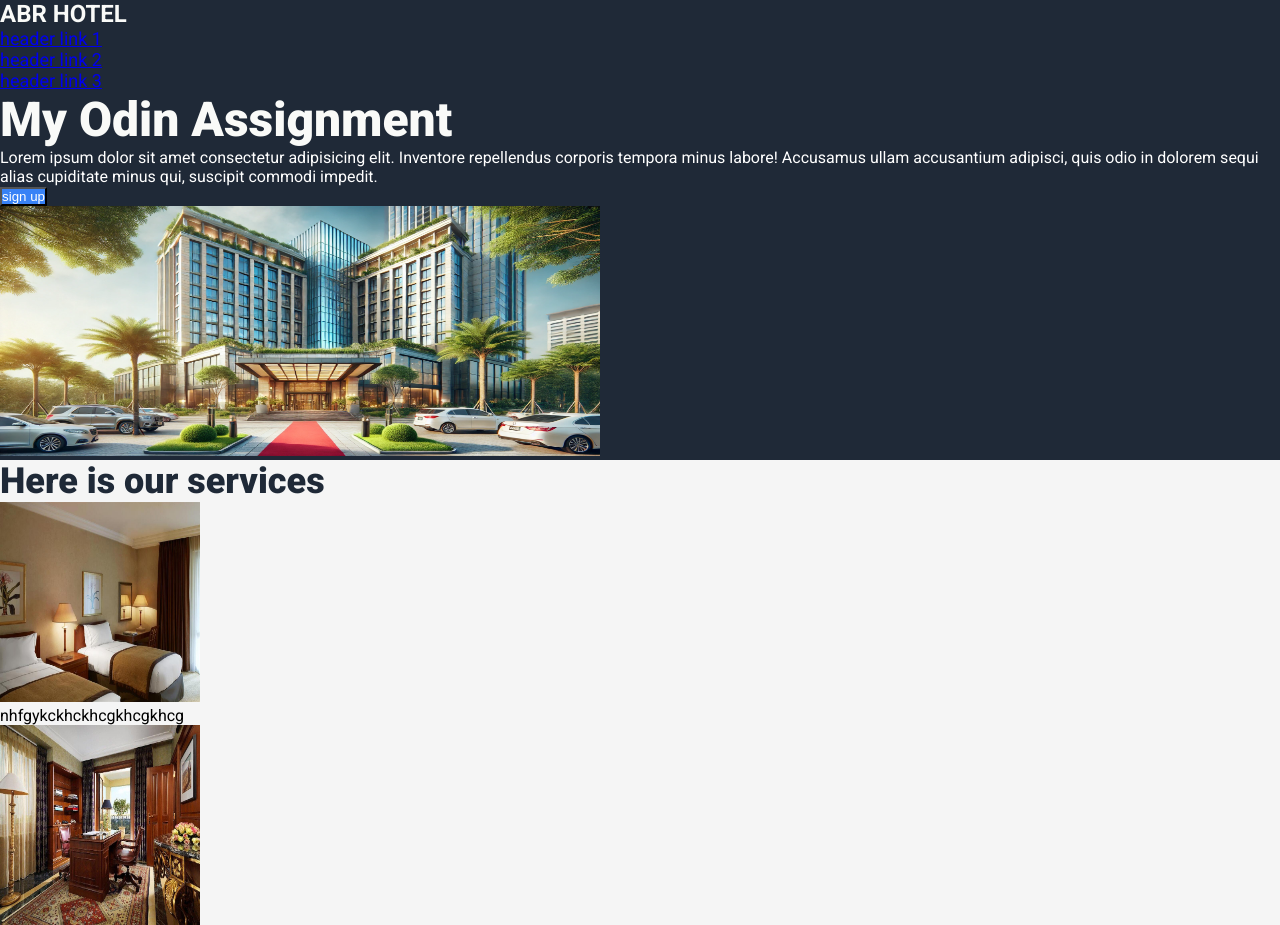
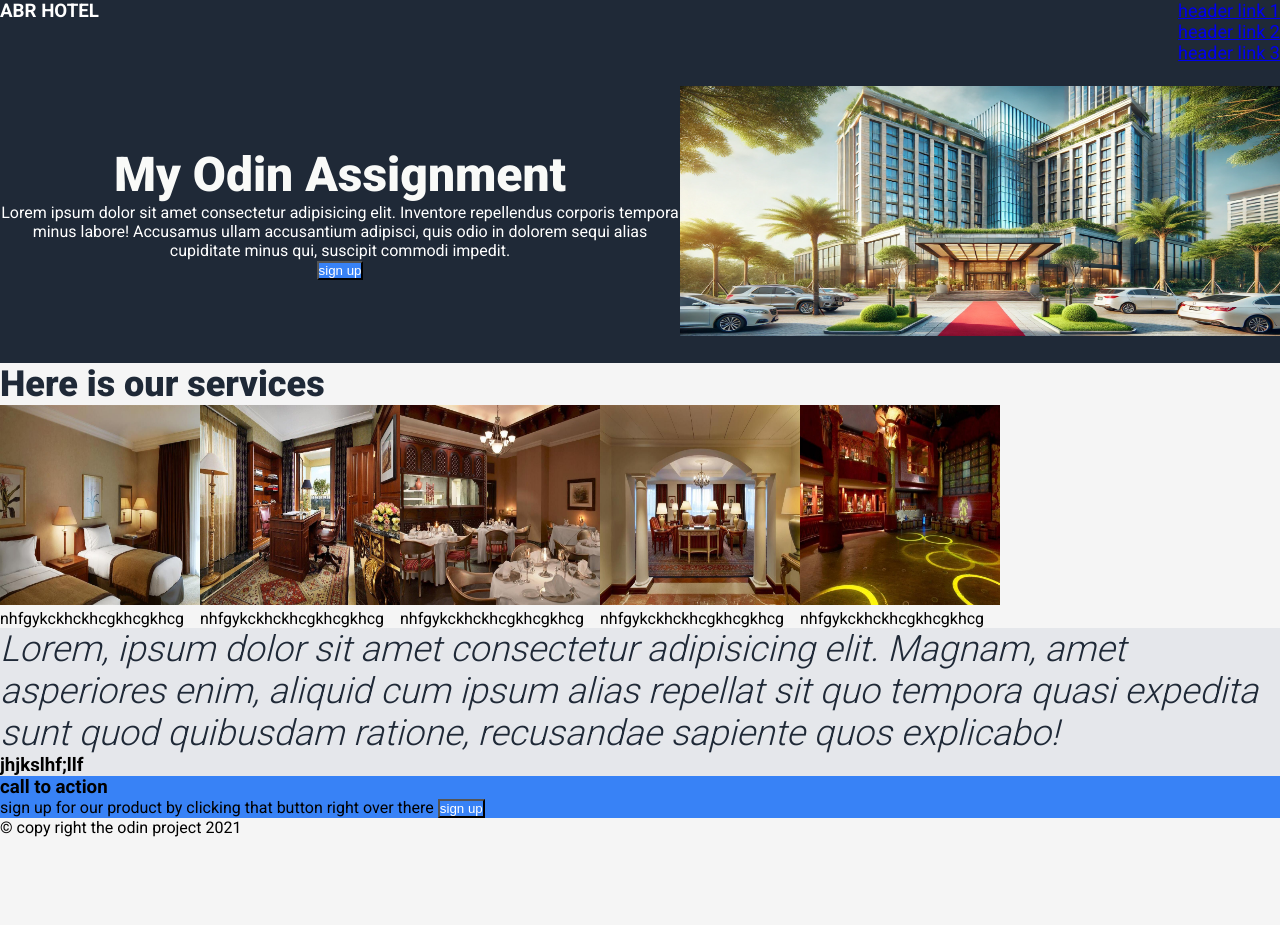
Before and after one commit to abrham-tensay/my-odin-1, a plain HTML site: page index.html in a window 1280 px wide. Shown: the top 925 px of the page. After the commit the page ends 837 px from the top, so only its background shows below. Drawn offline with Linux system fonts and the light colour scheme.

Commit message:
my second conmmit

```diff
--- a/index.html
+++ b/index.html
@@ -21,7 +21,8 @@
 </head>
 <body>
          <header class="header1"> <!--header container for wrap header-logo  header links & header title and image -->
-            <div class="header">
+            <div class="header-child">
+                <div class="header-logo-links"><!--header logo and links container for wrap header logo and links-->
                     <div class="header-logo">
                         <h3>ABR HOTEL</h3>
                         </div>
@@ -33,6 +34,7 @@
                         <li><a href="#">header link 3</a></li>
                        </ul>
                         </nav>
+                        </div>
                 </div>
                 <div class="header-main-page"><!--header title and image container for wrap header title and image-->
                     <div class="header-title">
--- a/styles.css
+++ b/styles.css
@@ -12,7 +12,18 @@ body{
 .header1{
     background-color:#1F2937;
     color: #ffffff;
+}
+.header-logo-links{
+    display: flex;
+    justify-content: space-between;
 
+}
+.header-main-page{
+    display: flex;
+    justify-content: center;
+    align-items: center;
+    height: 300px;
+    text-align: center;
 }
 .header1 .header .header-logo h3{
     font-size: 24px;
@@ -31,6 +42,10 @@ body{
 .header1 .header-main-page button{
     background-color: #3882f6;
 color: #ffffff;
+}
+.main-section-child1{
+    display: flex;
+
 }
 .section3 button{
     background-color: #3882f6;
```
Lines whose indentation alone changed are shown as unchanged.
